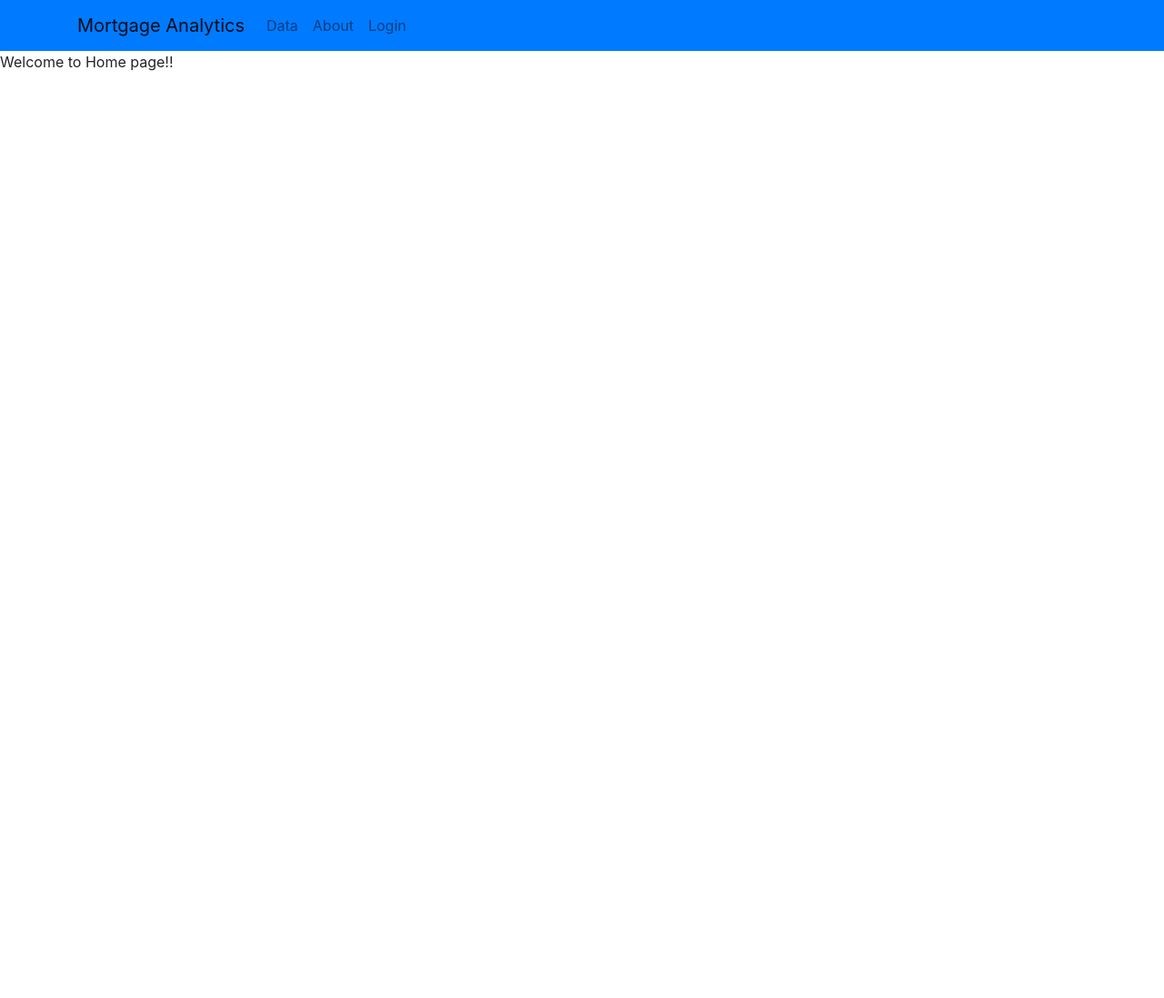
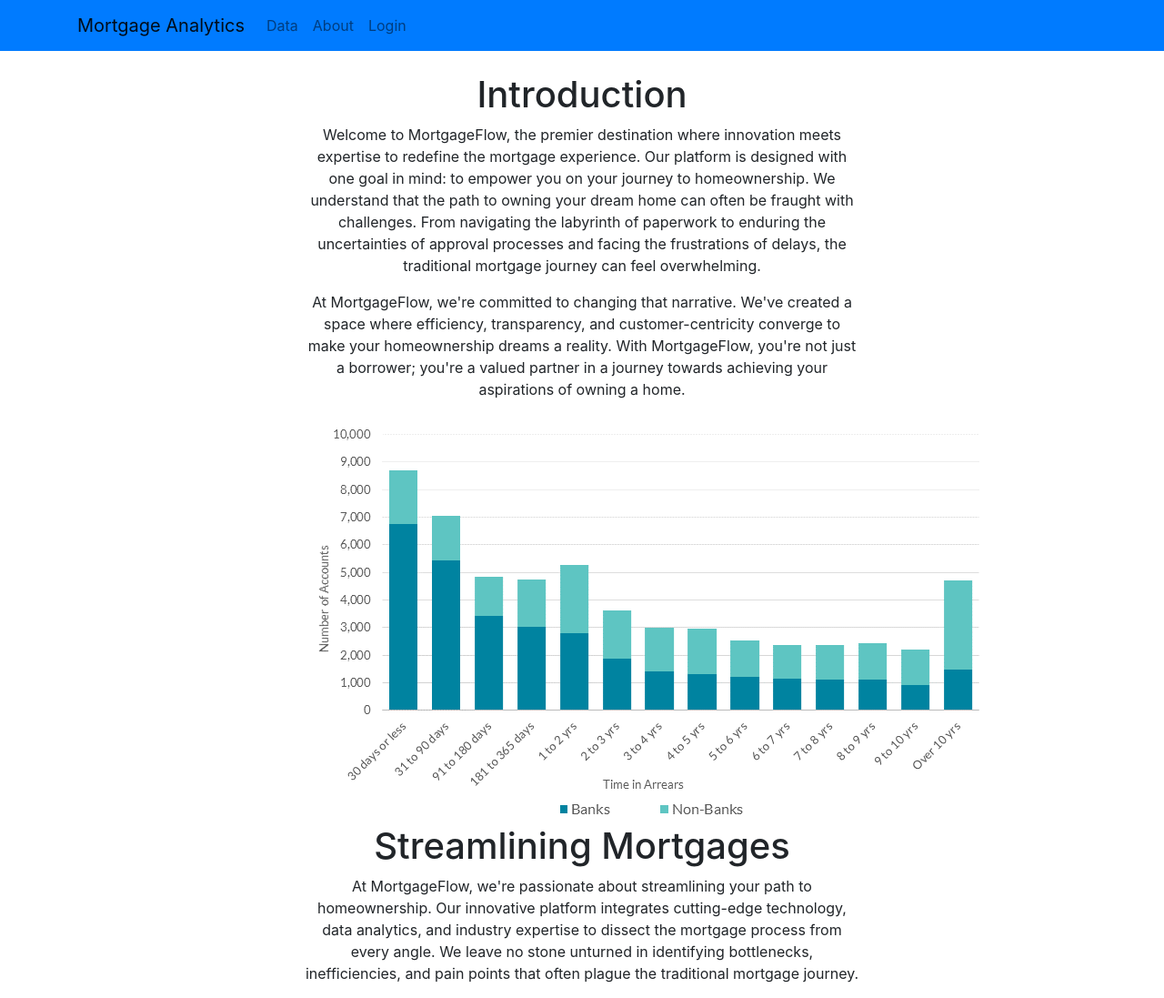
Before and after one commit to mortgage-analytics/frontend, a React (Create React App) app in the folder mortgage_analytics/: page / in a window 1280 px wide. Shown: the top 1097 px of the page at 91% size. Before the commit the page ends 800 px from the top, so only its background shows below. Built offline with nearby package versions, Linux system fonts and the light colour scheme.

Commit message:
added introduction to home page

```diff
--- a/mortgage_analytics/src/pages/Home.jsx
+++ b/mortgage_analytics/src/pages/Home.jsx
@@ -1,7 +1,60 @@
+import { Container } from 'react-bootstrap';
+import { Row } from 'react-bootstrap';
+import { Col } from 'react-bootstrap'
+import Photo1 from '../assets/mortgage-accounts-in-arrears-as-held-by-banks-and-non-banks.png'
+import Photo2 from '../assets/units.png'
+import Photo3 from '../assets/number-of-household-sector-tools52eaed134644629bacc1ff0000269695.png'
+import React from 'react';
+
 const Home = () => {
     return (
         <div>
-            <p>Welcome to Home page!!</p>
+            <Container fluid style={{ textAlign: "center" }}>
+                <br></br>
+                {/* <Row className="justify-content-md-center">
+                    <Col xs lg="6">
+                        <h1 classname="display-1">Introduction</h1>
+                    </Col>
+                </Row> */}
+                {/* <br></br> */}
+                <Row className="justify-content-md-center">
+                    <Col xs lg="6">
+                        <h1>Introduction</h1>
+                        <p>
+                        Welcome to MortgageFlow, the premier destination where innovation meets expertise to redefine the mortgage experience. Our platform is designed with one goal in mind: to empower you on your journey to homeownership. We understand that the path to owning your dream home can often be fraught with challenges. From navigating the labyrinth of paperwork to enduring the uncertainties of approval processes and facing the frustrations of delays, the traditional mortgage journey can feel overwhelming.
+                        </p>
+                        <p>
+                        At MortgageFlow, we're committed to changing that narrative. We've created a space where efficiency, transparency, and customer-centricity converge to make your homeownership dreams a reality. With MortgageFlow, you're not just a borrower; you're a valued partner in a journey towards achieving your aspirations of owning a home.
+                        </p>
+                        <img src={Photo1} alt="Photo 1" />
+                        <h1>Streamlining Mortgages</h1>
+                        <p>
+                        At MortgageFlow, we're passionate about streamlining your path to homeownership. Our innovative platform integrates cutting-edge technology, data analytics, and industry expertise to dissect the mortgage process from every angle. We leave no stone unturned in identifying bottlenecks, inefficiencies, and pain points that often plague the traditional mortgage journey.
+                        </p>
+                        <p>
+                        By leveraging our deep understanding of the mortgage landscape, we've developed tailored solutions to address these challenges head-on. From simplifying the application process to expediting approvals and minimizing paperwork, MortgageFlow is committed to making your journey smoother, faster, and more intuitive.
+                        </p>
+                        <p>
+                        We believe that homeownership should be within reach for everyone, and our mission is to remove the barriers that stand in your way. With MortgageFlow, you can navigate the mortgage landscape with confidence, knowing that you have a dedicated partner by your side every step of the way.
+                        </p>
+                        <img src={Photo3} alt="Photo 3" />
+                        <h1>Our Mission </h1>
+                        <p>
+                        When it comes to navigating the complexities of the mortgage process, MortgageFlow is your trusted ally. Whether you're a first-time buyer dipping your toes into the real estate market, a seasoned homeowner looking to refinance, or an investor seeking financing for your next property venture, we're here to support you.
+                        </p>
+                        <p>
+                        Our team of experienced professionals is committed to providing personalized guidance and support tailored to your unique needs and circumstances. We understand that every borrower is different, and we take the time to listen, understand, and guide you through the process with care and expertise.
+                        </p>
+                        <p>
+                        With MortgageFlow, you can say goodbye to the frustrations of the past and embrace a new era of homeownership. We're not just here to facilitate transactions; we're here to build relationships, foster trust, and help you achieve your homeownership goals. So why wait? Dive into the MortgageFlow experience today, and let's embark on the journey to your new home together.
+                        </p>
+                    </Col>
+                </Row>
+
+
+
+            </Container>
+            <br></br>
         </div>
     );
 };
```
